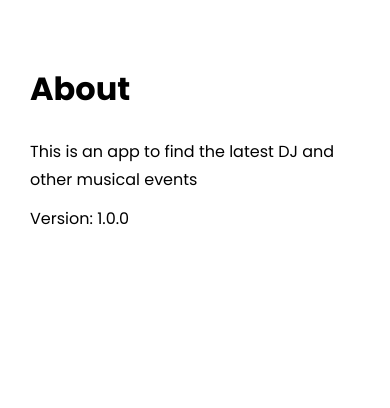
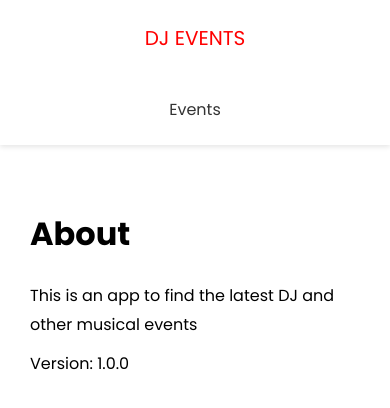
Before and after one commit to DesignfulDev/dj-events-frontend, a Next.js app: page /about in a window 390 px wide. Shown: the top 408 px of the page. Built offline with nearby package versions, Linux system fonts and the light colour scheme.

Commit message:
Create Header component and add to Layout

```diff
--- /dev/null
+++ b/components/Header.js
@@ -0,0 +1,24 @@
+import Link from 'next/link';
+import styles from '../styles/Header.module.scss';
+
+export default function Header() {
+  return (
+    <header className={styles.header}>
+      <div className={styles.logo}>
+        <Link href="/">
+          <a>DJ Events</a>
+        </Link>
+      </div>
+
+      <nav>
+        <ul>
+          <li>
+            <Link href="/events">
+              <a>Events</a>
+            </Link>
+          </li>
+        </ul>
+      </nav>
+    </header>
+  );
+}
--- a/components/Layout.js
+++ b/components/Layout.js
@@ -1,4 +1,5 @@
 import Head from 'next/head';
+import Header from './Header';
 import styles from '../styles/Layout.module.scss';
 
 export default function Layout({ title, keywords, description, children }) {
@@ -10,6 +11,8 @@
         <meta name="keywords" content={keywords} />
       </Head>
 
+      <Header />
+
       <div className={styles.container}>{children}</div>
     </div>
   );
--- /dev/null
+++ b/styles/Header.module.scss
@@ -0,0 +1,57 @@
+.header {
+  display: flex;
+  justify-content: space-between;
+  align-items: center;
+  background: #fff;
+  color: #333;
+  height: 60px;
+  padding: 0 30px;
+  box-shadow: 0 2px 5px rgba(0, 0, 0, 0.1);
+
+  a {
+    color: #333;
+    margin-right: 20px;
+
+    &:hover {
+      color: #000;
+    }
+  }
+
+  ul {
+    display: flex;
+    align-items: center;
+    justify-content: center;
+    list-style: none;
+  }
+}
+
+.logo {
+  color: red;
+  font-size: 20px;
+  text-transform: uppercase;
+
+  a {
+    color: red;
+  }
+}
+
+@media (max-width: 768px) {
+  .header {
+    flex-direction: column;
+    height: auto;
+
+    ul {
+      margin: 20px 0;
+      flex-direction: column;
+      text-align: center;
+    }
+
+    a {
+      margin-right: 0;
+    }
+  }
+
+  .logo {
+    margin: 20px 0;
+  }
+}
```
